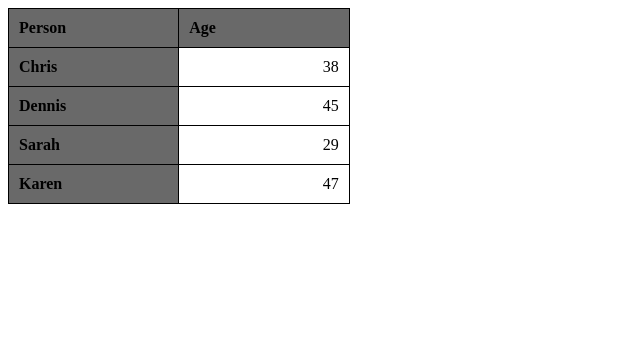
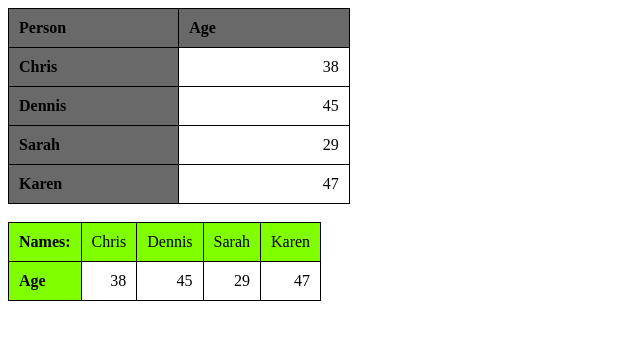
Before and after one commit to Gustavovaldezurango/Respository-HTM5, a plain HTML site: page Tabla/index.html in a window 1280 px wide. Shown: the whole page, without its empty margins (0-640 px from the left). Drawn offline with Linux system fonts and the light colour scheme.

Commit message:
creer un nuevo formato de tabla

```diff
--- a/Tabla/index.html
+++ b/Tabla/index.html
@@ -53,6 +53,29 @@
         </tbody>
 
     </table>
+    <br>
+    <table>
+        <tr>
+        <thead>
+            <th style="background-color: chartreuse; "><strong>Names:</strong></th>
+
+                <td style="background-color: chartreuse;">Chris</td>
+                <td style="background-color: chartreuse;"> Dennis</td>
+                <td style="background-color: chartreuse;"> Sarah</td>
+                <td style="background-color: chartreuse;">Karen</td>
+
+        </thead>
+        <tbody>
+            <th style="background-color: chartreuse;"><strong>Age</strong></th>
+
+            <td>38</td>
+            <td>45</td>
+            <td>29</td>
+            <td>47</td>
+        </tbody>
+
+        </tr>
+    </table>
 
 </body>
 </html>
```
